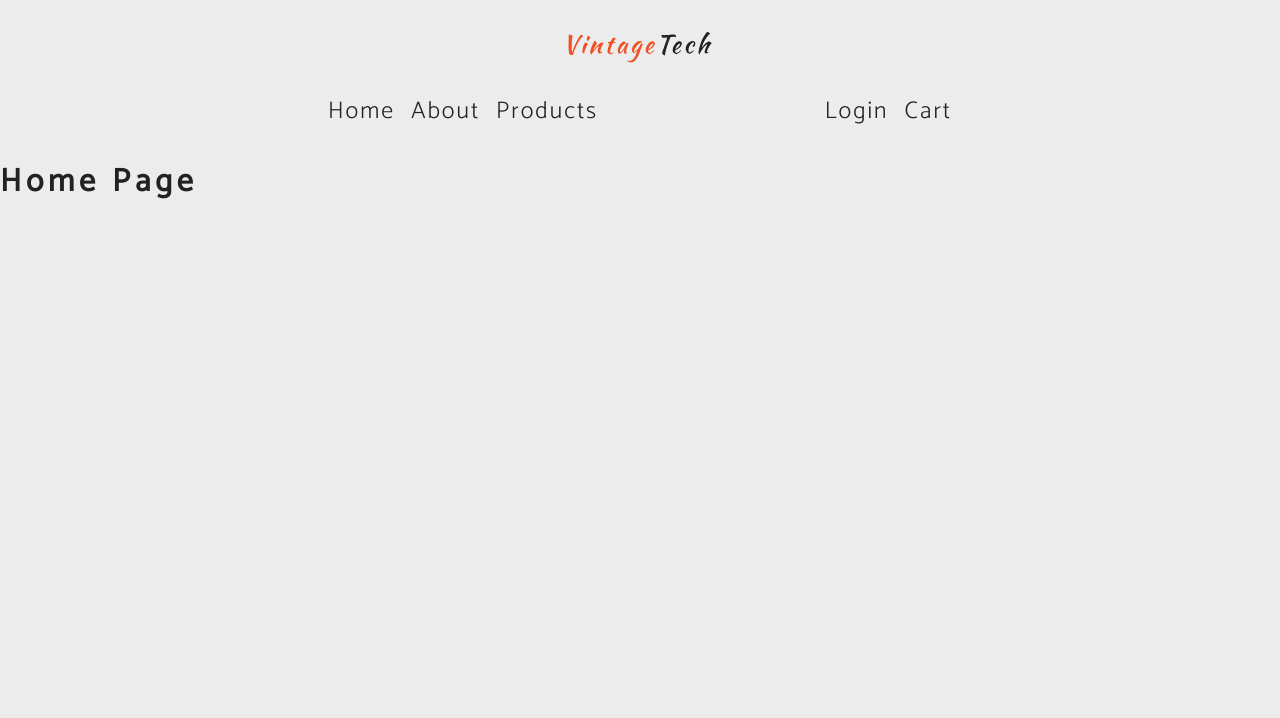
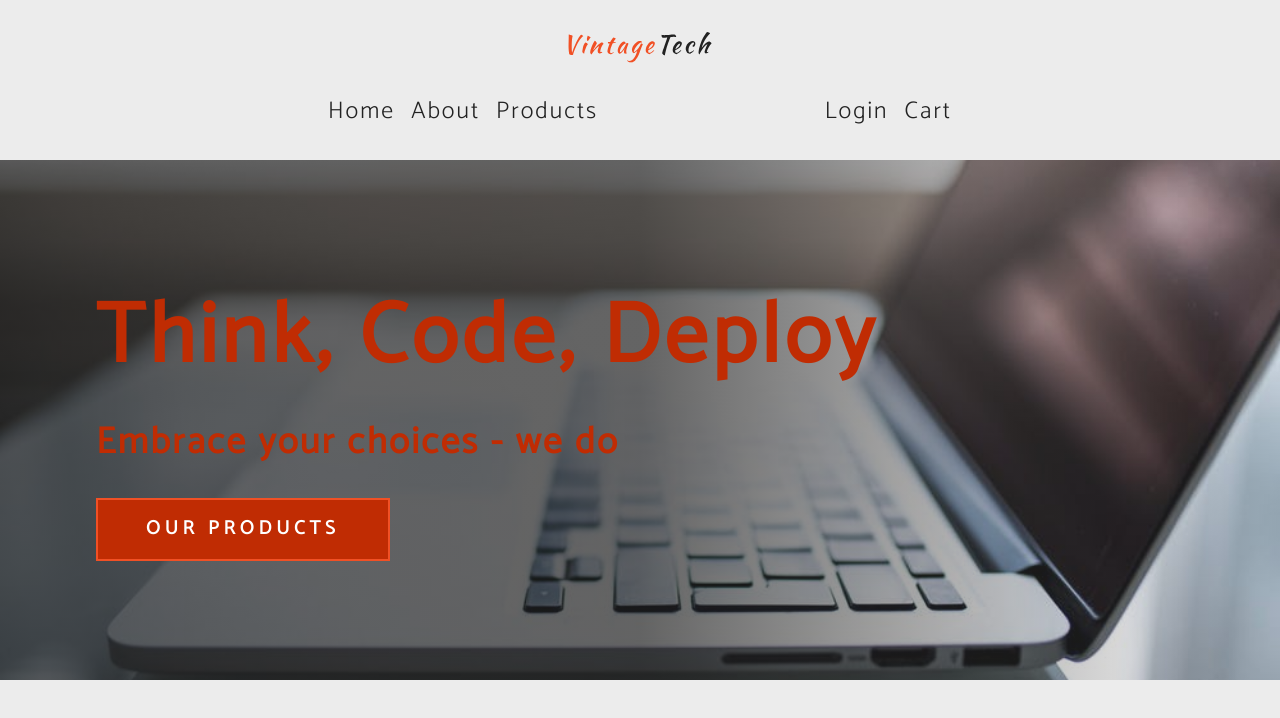
Before and after one commit to jstonedev/vintage-tech-app, a React (Create React App) app: page / in a window 1280 px wide. Shown: the top 718 px of the page. Built offline with nearby package versions, Linux system fonts and the light colour scheme.

Commit message:
update: create hero component & styling

```diff
--- a/src/App.css
+++ b/src/App.css
@@ -185,6 +185,72 @@ Header
 
 /*
 ======
+Hero
+======
+*/
+.hero {
+	min-height: calc(65vh);
+	background: linear-gradient(
+			to right,
+			rgba(34, 34, 34, 0.7) 50%,
+			rgba(255, 255, 255, 0.1)
+		),
+		url("./assets/img/mainBcg.jpeg") center/cover no-repeat;
+	display: flex;
+	justify-content: center;
+	align-items: center;
+	color: var(--primaryDarkColor);
+}
+
+.banner {
+	width: var(--smallWidth);
+	max-width: var(--fullWidth);
+}
+
+.hero h1 {
+	font-size: 3rem;
+	text-transform: capitalize;
+}
+
+.hero p {
+	font-size: 1.5rem;
+	font-weight: bold;
+	letter-spacing: 2.5px;
+	margin-bottom: 1.75rem;
+}
+
+.btn-hero {
+	border-radius: 0;
+	font-weight: bold;
+	padding: 0.8rem 1.5rem;
+	background: var(--primaryDarkColor);
+}
+
+.btn-hero:hover {
+	color: var(--primaryDarkColor);
+}
+
+@media screen and (min-width: 768px) {
+	.banner {
+		margin-top: 0;
+	}
+
+	.hero h1 {
+		font-size: 5.3rem;
+	}
+
+	.hero p {
+		font-size: 2.3rem;
+	}
+
+	.btn-hero {
+		font-size: 1.2rem;
+		padding: 1rem 3rem;
+	}
+}
+
+/*
+======
 About
 ======
 */
--- /dev/null
+++ b/src/components/layout/Hero.js
@@ -0,0 +1,15 @@
+import React from "react";
+
+const Hero = ({ children }) => {
+	return (
+		<div className="hero">
+			<div className="banner">
+				<h1>think, code, deploy</h1>
+				<p>Embrace your choices - we do</p>
+				{children}
+			</div>
+		</div>
+	);
+};
+
+export default Hero;
--- a/src/pages/HomePage.js
+++ b/src/pages/HomePage.js
@@ -1,14 +1,17 @@
-import React from "react";
-import PropTypes from "prop-types";
+import React, { Fragment } from "react";
+import Hero from "../components/layout/Hero";
+import { Link } from "react-router-dom";
 
-const HomePage = (props) => {
+const HomePage = () => {
 	return (
-		<div>
-			<h1>Home Page</h1>
-		</div>
+		<Fragment>
+			<Hero>
+				<Link to="/products" className="btn btn-primary btn-hero">
+					our products
+				</Link>
+			</Hero>
+		</Fragment>
 	);
 };
 
-HomePage.propTypes = {};
-
 export default HomePage;
```
Also changed, not shown: src/assets/img/mainBcg.jpeg (added).
